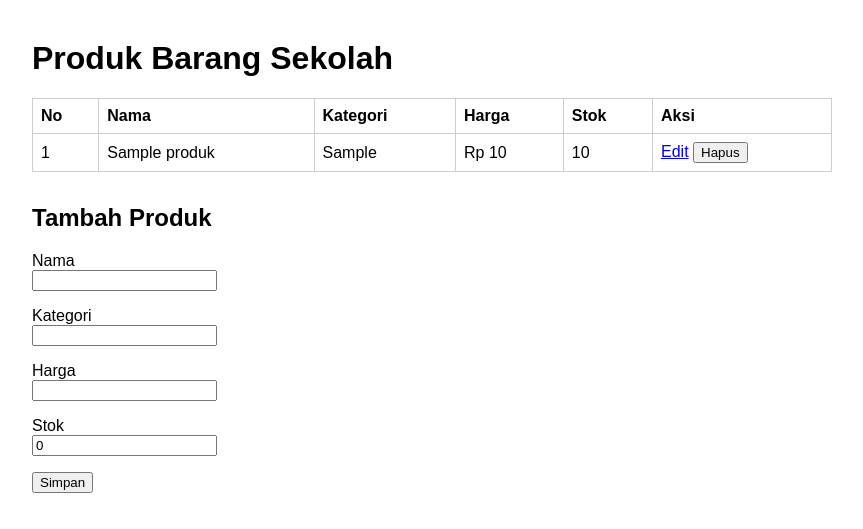
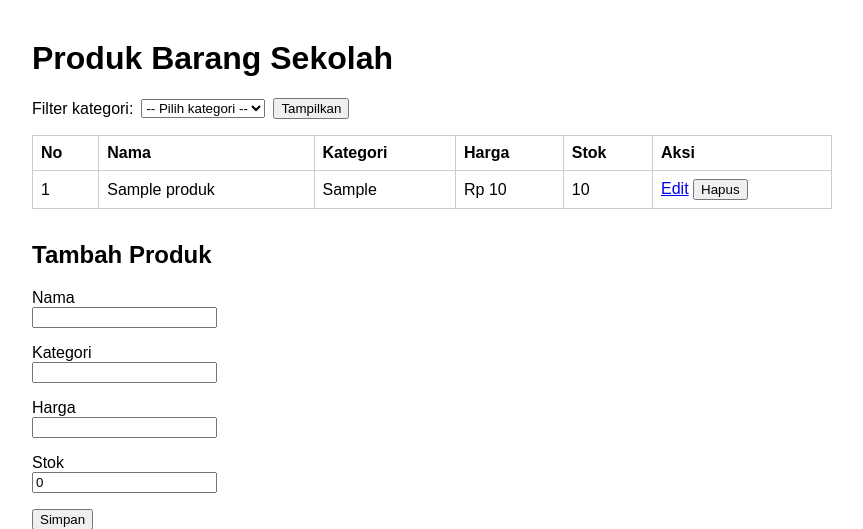
Before and after one commit to masraku/latihan_jann_azzam-sambungdb, a Laravel app: page /produk in a window 1280 px wide. Shown: the top 529 px of the page, without its empty margins (208-1071 px from the left). Run offline with Laravel 12, Linux system fonts and the light colour scheme; tables that the repository leaves empty hold one stand-in row (values such as "Sample post").

Commit message:
add filter

```diff
--- a/app/Http/Controllers/ProdukController.php
+++ b/app/Http/Controllers/ProdukController.php
@@ -49,4 +49,11 @@ class ProdukController extends Controller
         $produk->delete();
         return redirect()->route('produk.index')->with('pesan', 'Produk berhasil dihapus');
     }
+
+    //Filter /produk/filter -> filter produk berdasarkan kategori
+    public function filter(Request $request){
+        $kategori = $request->input('kategori');
+        $produks = Produk::where('kategori', $kategori)->orderBy('nama_produk', 'asc')->get();
+        return view('produk.index', ['produks'=>$produks, 'kategori'=>$kategori]);
+    }
 }
--- a/resources/views/produk/index.blade.php
+++ b/resources/views/produk/index.blade.php
@@ -9,6 +9,8 @@
         th, td { border: 1px solid #ccc; padding: 8px; text-align: left; }
         .pesan { background: #d1fae5; padding: 8px; }
         .error { color: red; font-size: 14px; }
+        .filter { display: flex; gap: 8px; align-items: center; flex-wrap: wrap; margin-bottom: 16px; }
+        .info-filter { color: #555; margin-bottom: 8px; }
     </style>
 </head>
 <body>
@@ -16,6 +18,34 @@
 
     @if (session('pesan'))
         <p class="pesan">{{ session('pesan') }}</p>
+    @endif
+
+    @php
+        // Daftar kategori unik dari database untuk isi dropdown.
+        // (Idealnya dikirim dari controller, ini supaya cukup ubah view saja.)
+        $daftarKategori = \App\Models\Produk::select('kategori')->distinct()->orderBy('kategori')->pluck('kategori');
+        $kategoriAktif = $kategori ?? null;
+    @endphp
+
+    <form method="GET" action="{{ route('produk.filter') }}" class="filter">
+        <label for="kategori">Filter kategori:</label>
+        <select name="kategori" id="kategori" required>
+            <option value="" disabled {{ $kategoriAktif ? '' : 'selected' }}>-- Pilih kategori --</option>
+            @foreach ($daftarKategori as $k)
+                <option value="{{ $k }}" {{ $kategoriAktif === $k ? 'selected' : '' }}>{{ $k }}</option>
+            @endforeach
+        </select>
+        <button type="submit">Tampilkan</button>
+
+        @if ($kategoriAktif)
+            <a href="{{ route('produk.index') }}">Tampilkan semua</a>
+        @endif
+    </form>
+
+    @if ($kategoriAktif)
+        <p class="info-filter">
+            Menampilkan kategori <strong>{{ $kategoriAktif }}</strong> ({{ $produks->count() }} produk)
+        </p>
     @endif
 
     <table>
--- a/routes/web.php
+++ b/routes/web.php
@@ -6,6 +6,7 @@ use App\Http\Controllers\ProdukController;
 Route::inertia('/', 'welcome')->name('home');
 Route::get('/produk', [ProdukController::class, 'index'])->name('produk.index');
 Route::post('/produk', [ProdukController::class, 'store'])->name('produk.store');
+Route::get('/produk/filter', [ProdukController::class, 'filter'])->name('produk.filter');
 Route::get('/produk/{produk}/edit', [ProdukController::class, 'edit'])->name('produk.edit');
 Route::put('/produk/{produk}', [ProdukController::class, 'update'])->name('produk.update');
 Route::delete('/produk/{produk}', [ProdukController::class, 'destroy'])->name('produk.destroy');
```
